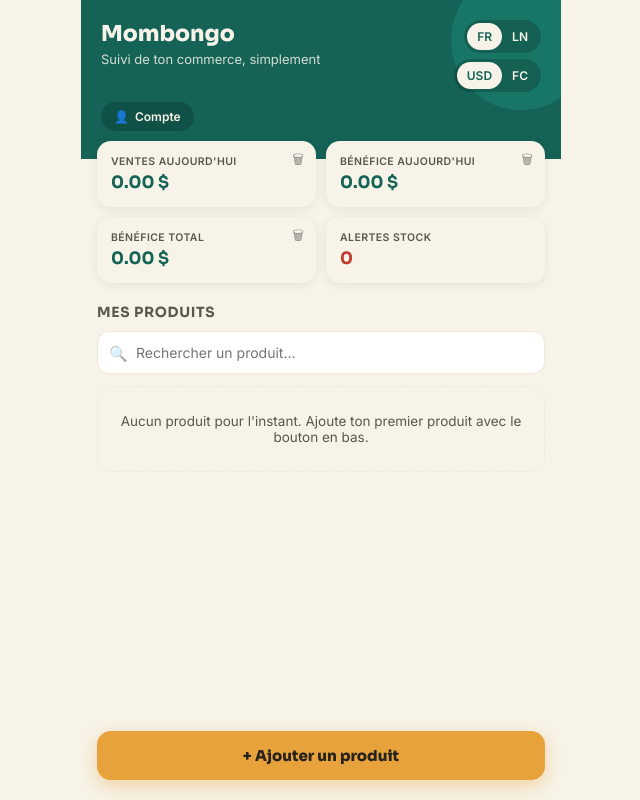
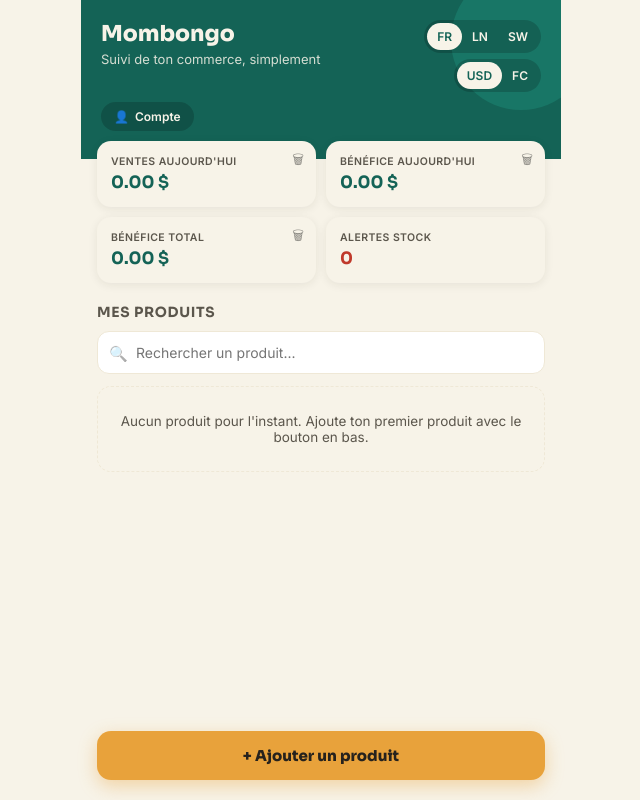
Before and after one commit to kabamba001-bot/Mombongo, a plain HTML site: page index.html in a window 1280 px wide. Both pictures are taken after a click on the button "FR". Shown: the whole page, without its empty margins (319-959 px from the left). Drawn offline with Linux system fonts and the light colour scheme; no server answers.

Commit message:
Update index.html

```diff
--- a/index.html
+++ b/index.html
@@ -241,6 +241,7 @@
         <div class="mini-toggle">
           <button id="btn-fr" class="active" onclick="setLang('fr')">FR</button>
           <button id="btn-ln" onclick="setLang('ln')">LN</button>
+          <button id="btn-sw" onclick="setLang('sw')">SW</button>
         </div>
         <div class="mini-toggle">
           <button id="btn-usd" class="active" onclick="setCurrency('usd')">USD</button>
@@ -250,7 +251,7 @@
     </div>
     <div id="rate-row">
       <label id="t-rate-label">Taux de change : 1 $ =</label>
-      <input id="in-rate" type="number" inputmode="decimal" value="2800" onchange="updateRate()">
+      <input id="in-rate" type="number" inputmode="decimal" value="2300" onchange="updateRate()">
       <span>FC</span>
     </div>
     <div id="account-row">
@@ -534,7 +535,7 @@
     addBtn:"+ Bakisá eloko", addTitle:"Eloko ya sika",
     name:"Nkombo ya eloko", buy:"Ntalo ya kosomba ($)", sell:"Ntalo ya kotéka ($)",
     qty:"Motángo ya stock", threshold:"Ndelo ya likebisi",
-    save:"Bomba eloko", cancel:"koboya",
+    save:"Bomba eloko", cancel:"Boya",
     sellTitle:"Kotéka", sellQty:"Motángo etékami", method:"Ndenge ya kofuta",
     cash:"Mbongo ya lóboko", confirmSale:"Kokitisa kotéka",
     lowStock:"stock ekómi moke", dormant:"etékami te banda mikolo 14",
@@ -555,6 +556,38 @@
     addMesurette:"+ Bakisá mesurette",
     mesuretteName:"Nkombo ya mesurette", mesuretteDefault:"Mesurette", mesuretteSell:"Ntalo ya kotéka",
     mesuretteQty:"Motángo ekobima na sac", mesuretteRemove:"Longola mesurette oyo"
+  },
+  sw: {
+    appname:"Mombongo", tagline:"Fuatilia biashara yako kwa urahisi",
+    today:"Mauzo ya leo", profitToday:"Faida ya leo", profitTotal:"Faida yote",
+    alerts:"Onyo za bidhaa", alertsTitle:"Maonyo", productsTitle:"Bidhaa zangu",
+    empty:"Hakuna bidhaa bado. Ongeza bidhaa yako ya kwanza na kitufe kilicho chini.",
+    noResults:"Hakuna bidhaa inayolingana na utafutaji wako.",
+    searchPlaceholder:"Tafuta bidhaa...",
+    addBtn:"+ Ongeza bidhaa", addTitle:"Bidhaa mpya",
+    name:"Jina la bidhaa", buy:"Bei ya ununuzi", sell:"Bei ya mauzo",
+    qty:"Idadi iliyopo", threshold:"Kiwango cha onyo",
+    save:"Hifadhi bidhaa", cancel:"Ghairi",
+    sellTitle:"Uza", sellQty:"Idadi iliyouzwa", method:"Njia ya malipo",
+    cash:"Fedha taslimu", confirmSale:"Thibitisha uuzaji",
+    lowStock:"bidhaa inaisha", dormant:"haijauzwa kwa siku 14",
+    saved:"Bidhaa imehifadhiwa", sold:"Uuzaji umehifadhiwa", stockUnit:"zilizopo",
+    total:"Jumla", profit:"Faida", rateLabel:"Kiwango cha ubadilishaji : 1 $ =",
+    confirmDelete:"Futa bidhaa hii ?", deleted:"Bidhaa imefutwa",
+    currencyHint:"Kiasi kitahifadhiwa kwa", account:"Akaunti",
+    resetBtn:"Rudisha mauzo na faida kwa sifuri",
+    confirmResetStats:"Rudisha takwimu hii kwa sifuri ? Hatua hii haiwezi kurudishwa.",
+    statsReset:"Takwimu imerudishwa",
+    editTitle:"Hariri bidhaa", saveEdit:"Hifadhi mabadiliko", updated:"Bidhaa imesasishwa",
+    modeSimple:"Bidhaa rahisi", modeCarton:"📦 Katoni", modeSac:"🌾 Gunia",
+    cartonName:"Jina la bidhaa", cartonQty:"Idadi ya vipande kwenye katoni",
+    cartonBuy:"Bei ya ununuzi wa katoni", cartonSell:"Bei ya mauzo ya kipande kimoja",
+    cartonThreshold:"Kiwango cha onyo", cartonHint:"Bei ya ununuzi ya kipande kimoja itahesabiwa kiotomatiki.",
+    sacName:"Jina la bidhaa", sacBuy:"Bei ya ununuzi wa gunia", sacThreshold:"Kiwango cha onyo (kwa kipimo kimoja)",
+    sacHint:"Hakuna haja ya kupima : eleza tu mara ngapi unajaza kipimo hiki na gunia zima.",
+    addMesurette:"+ Ongeza kipimo",
+    mesuretteName:"Jina la kipimo", mesuretteDefault:"Kipimo", mesuretteSell:"Bei ya mauzo",
+    mesuretteQty:"Idadi inayopatikana kwa gunia", mesuretteRemove:"Ondoa kipimo hiki"
   }
 };
 /* ---------- Stockage local fiable (fonctionne une fois l'app hébergée, contrairement à l'ancien système) ---------- */
@@ -689,6 +722,7 @@
   currentLang = lang;
   document.getElementById('btn-fr').classList.toggle('active', lang==='fr');
   document.getElementById('btn-ln').classList.toggle('active', lang==='ln');
+  document.getElementById('btn-sw').classList.toggle('active', lang==='sw');
   applyTranslations();
   render();
 }
```
